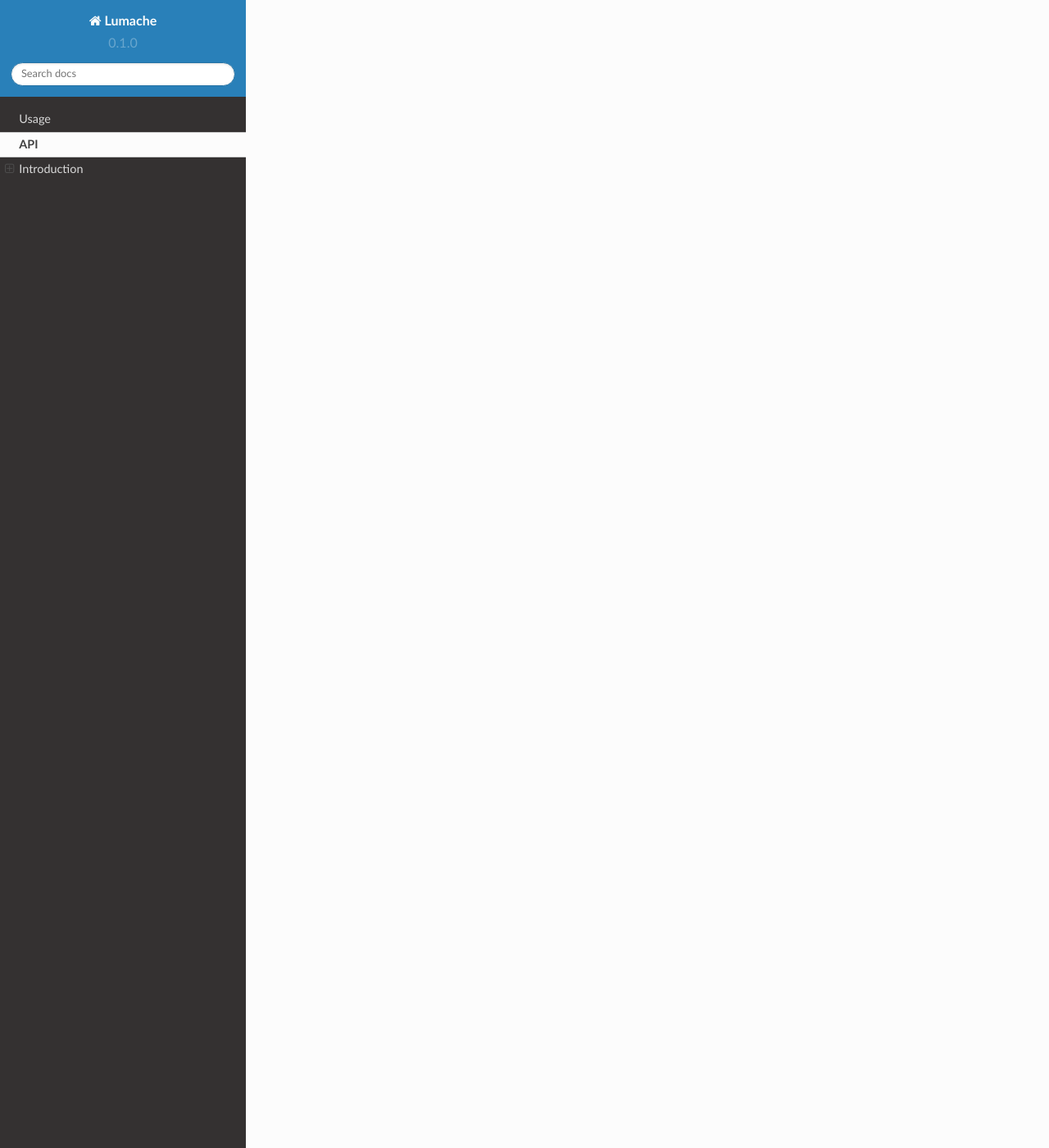
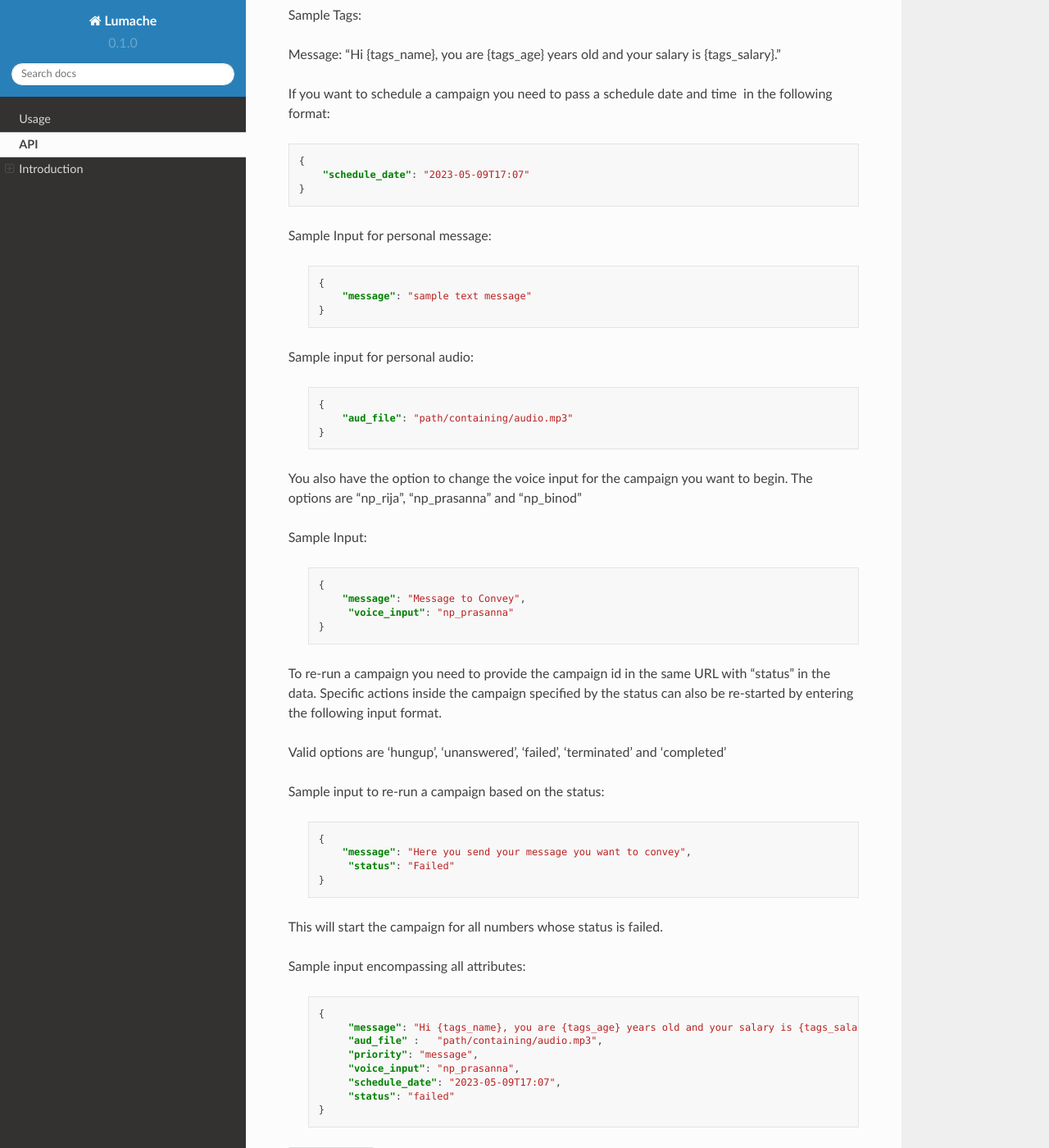
Before and after one commit to anjelikaprixa/TingTing, a Sphinx documentation site: the page built from docs/source/api.rst, in a window 1280 px wide and 1400 px high, scrolled down 4910 px. Shown: the whole window at 82% size. Built offline with Sphinx 7.4.7 and the Read the Docs theme 2.0.0, drawn with Linux system fonts in a browser that asks for light colours; some of the changed text lies outside the part shown.

Commit message:
Begin Campaign api.rst

```diff
--- a/docs/source/api.rst
+++ b/docs/source/api.rst
@@ -260,3 +260,114 @@
    * - {{url}}/api/system/test/voice/
      - message
      - POST
+
+Begin Campaign Endpoint
+~~~~~~~~~~~~~~~~~~~~~~~~
+
+.. list-table::
+   :widths: 25 25 50
+   :header-rows: 1
+
+   * - URL
+     - Required Values
+     - Other Values
+     - HTTP Methods
+   * - {{url}}/api/system/campaigns/<campaign_id>/begin/
+     -
+     - message,audio,voice_input, schedule_date, aud_file,
+, priority, status,
+     - POST
+
+Note that the <campaign_id> in the URL should be replaced with the ID of the campaign you want to begin.
+
+Note: that if you have a text message as well as an audio in your campaign, you need to define which one your campaign should start with using the priority attribute.
+
+The options are “message” and “audio”.
+
+Sample Input:
+
+
+.. code-block:: json
+
+   {
+       "priority": "message"
+   }
+
+You can also add your own message or audio. If you want to change the existing message or aud_file, you can do so by providing your own.
+
+.. code-block:: json
+
+   {
+       "message" : "Hi, this is to notify that you have been selected for the election"
+   }
+
+Furthermore, you can also add available tags to your message using variables and passing it inside curly braces.
+
+Sample Tags:
+
+Message: “Hi {tags_name}, you are {tags_age} years old and your salary is {tags_salary}.”
+
+If you want to schedule a campaign you need to pass a schedule date and time  in the following format:
+
+.. code-block:: json
+
+   {
+       "schedule_date": "2023-05-09T17:07"
+   }
+
+Sample Input for personal message:
+
+
+ .. code-block:: json
+
+   {
+       "message": "sample text message"
+   }
+
+Sample input for personal audio:
+
+ .. code-block:: json
+
+   {
+       "aud_file": "path/containing/audio.mp3"
+   }
+
+You also have the option to change the voice input for the campaign you want to begin. The options are “np_rija”, “np_prasanna” and “np_binod”
+
+Sample Input:
+
+ .. code-block:: json
+
+   {
+       "message": "Message to Convey",
+	"voice_input": "np_prasanna"
+   }
+
+To re-run a campaign you need to provide the campaign id in the same URL with “status” in the data. Specific actions inside the campaign specified by the status can also be re-started by entering the following input format.
+
+Valid options are 'hungup', 'unanswered', 'failed', 'terminated' and 'completed'
+
+Sample input to re-run a campaign based on the status:
+
+ .. code-block:: json
+
+   {
+       "message": "Here you send your message you want to convey",
+	"status": "Failed"
+   }
+
+This will start the campaign for all numbers whose status is failed.
+
+
+Sample input encompassing all attributes:
+
+ .. code-block:: json
+
+   {
+	"message": "Hi {tags_name}, you are {tags_age} years old and your salary is {tags_salary}.",
+	"aud_file" :   "path/containing/audio.mp3",
+	"priority": "message",
+	"voice_input": "np_prasanna",
+	"schedule_date": "2023-05-09T17:07",
+	"status": "failed"
+   }
```
